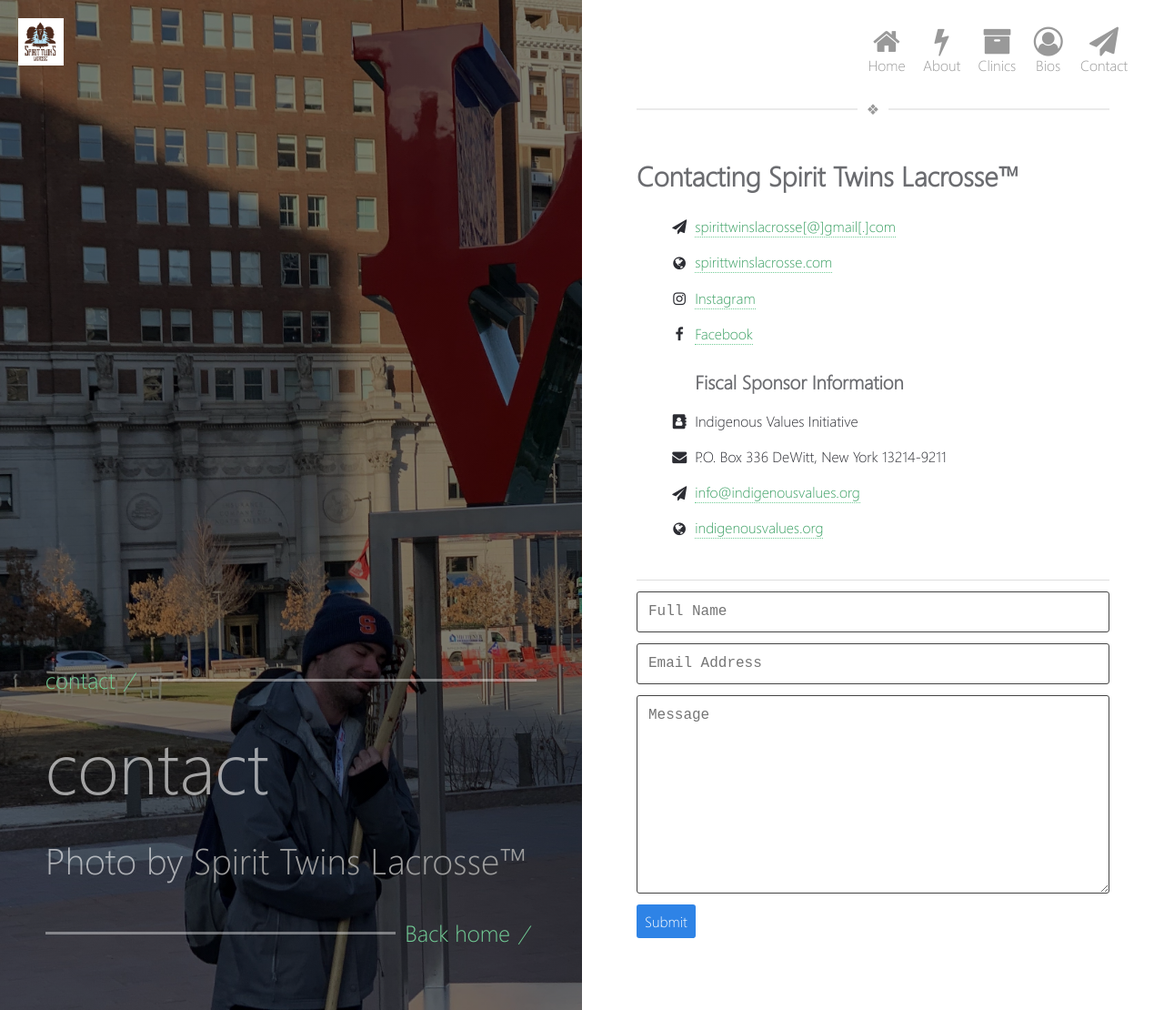
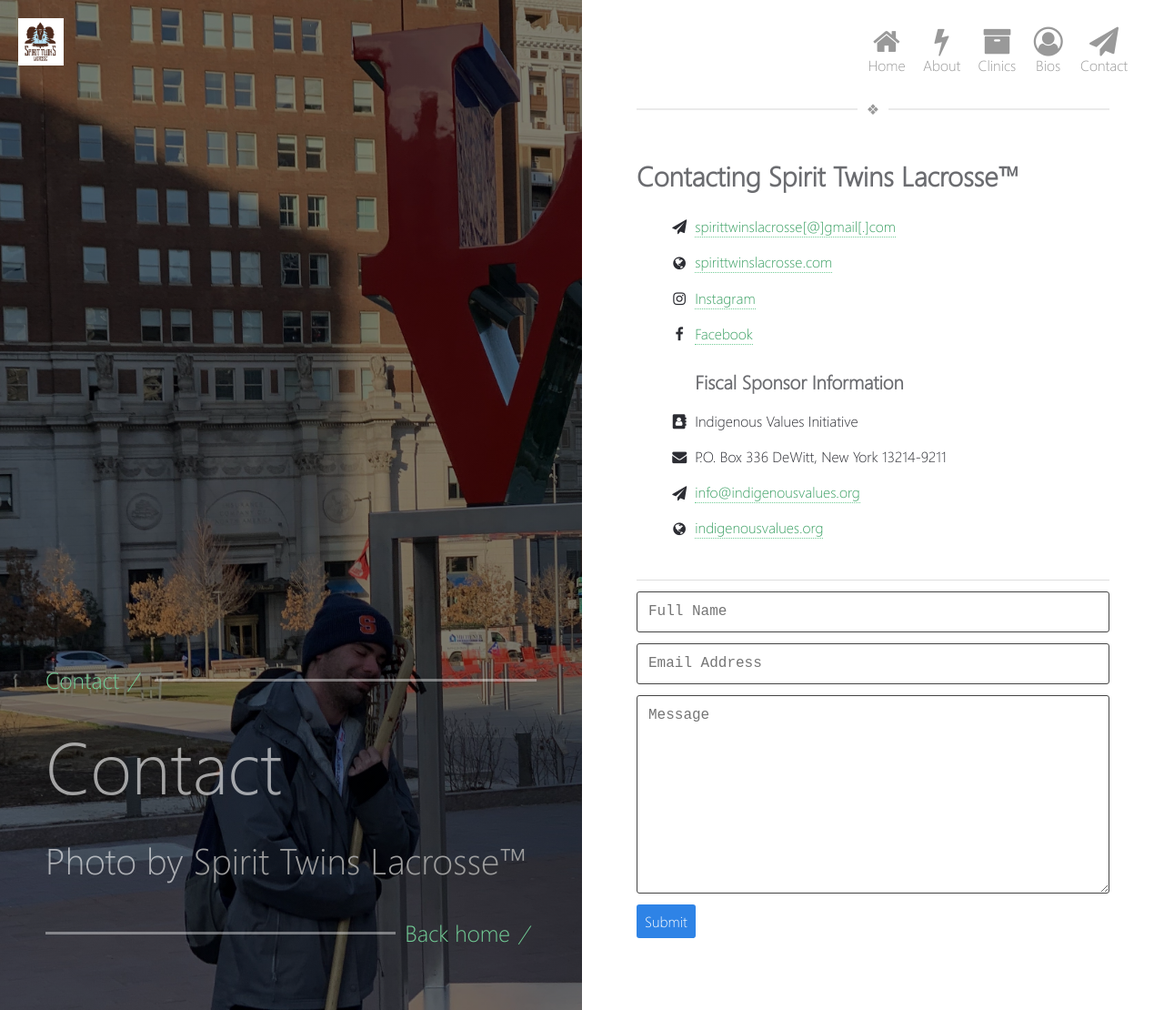
Before and after one commit to adamdjbrett/spirittwinslacrosse.com, a Jekyll site: the page built from _pages/contact.html, in a window 1280 px wide. Shown: the whole page at 91% size. Built offline with Jekyll 4.4.1, drawn with Linux system fonts in a browser that asks for light colours.

```diff
--- a/_pages/contact.html
+++ b/_pages/contact.html
@@ -1,6 +1,6 @@
 ---
 layout: page
-title: 'contact'
+title: 'Contact'
 sitemap: true
 permalink: /contact/
 ---
```
Also changed, not shown: README.md.
